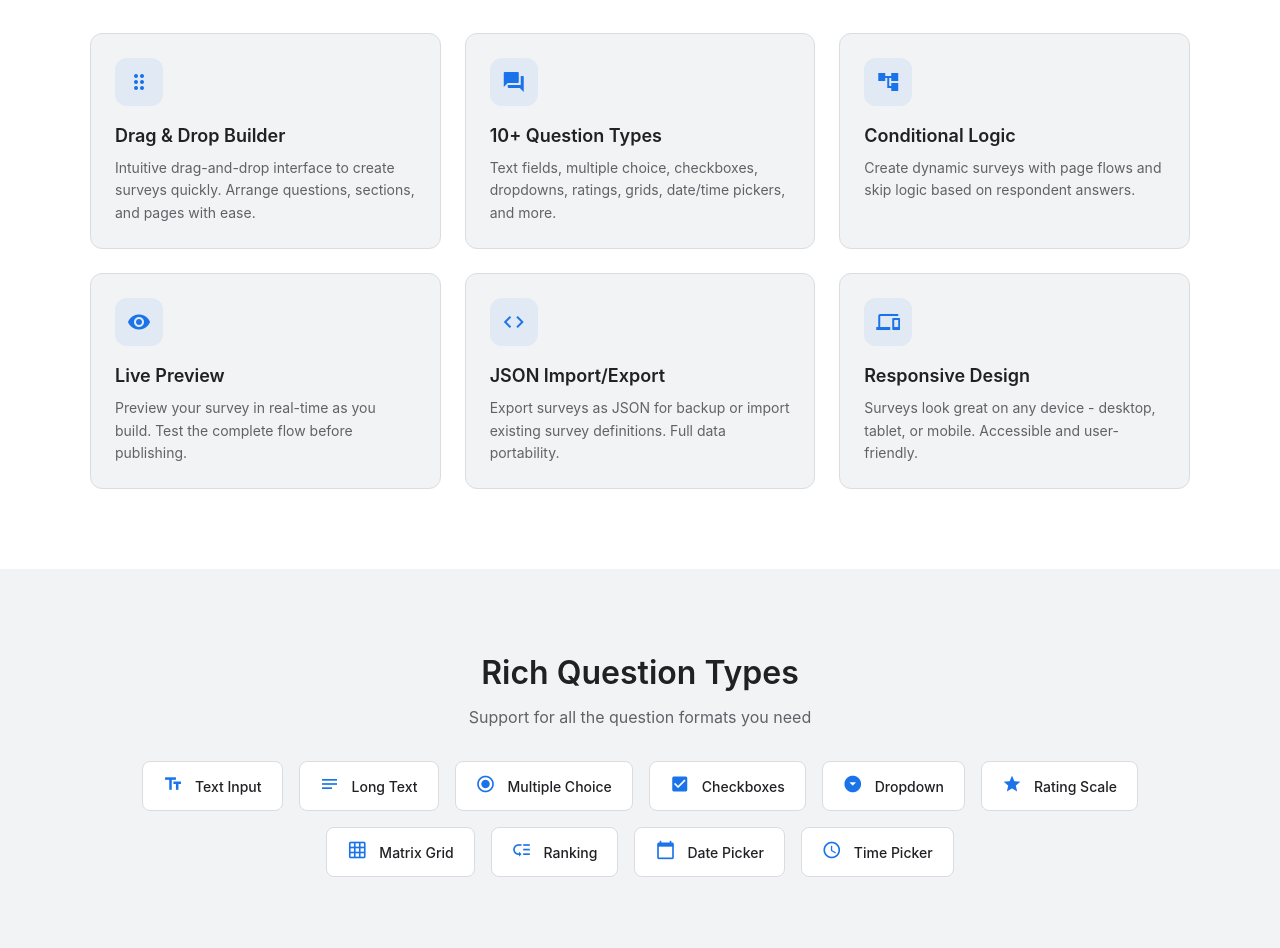
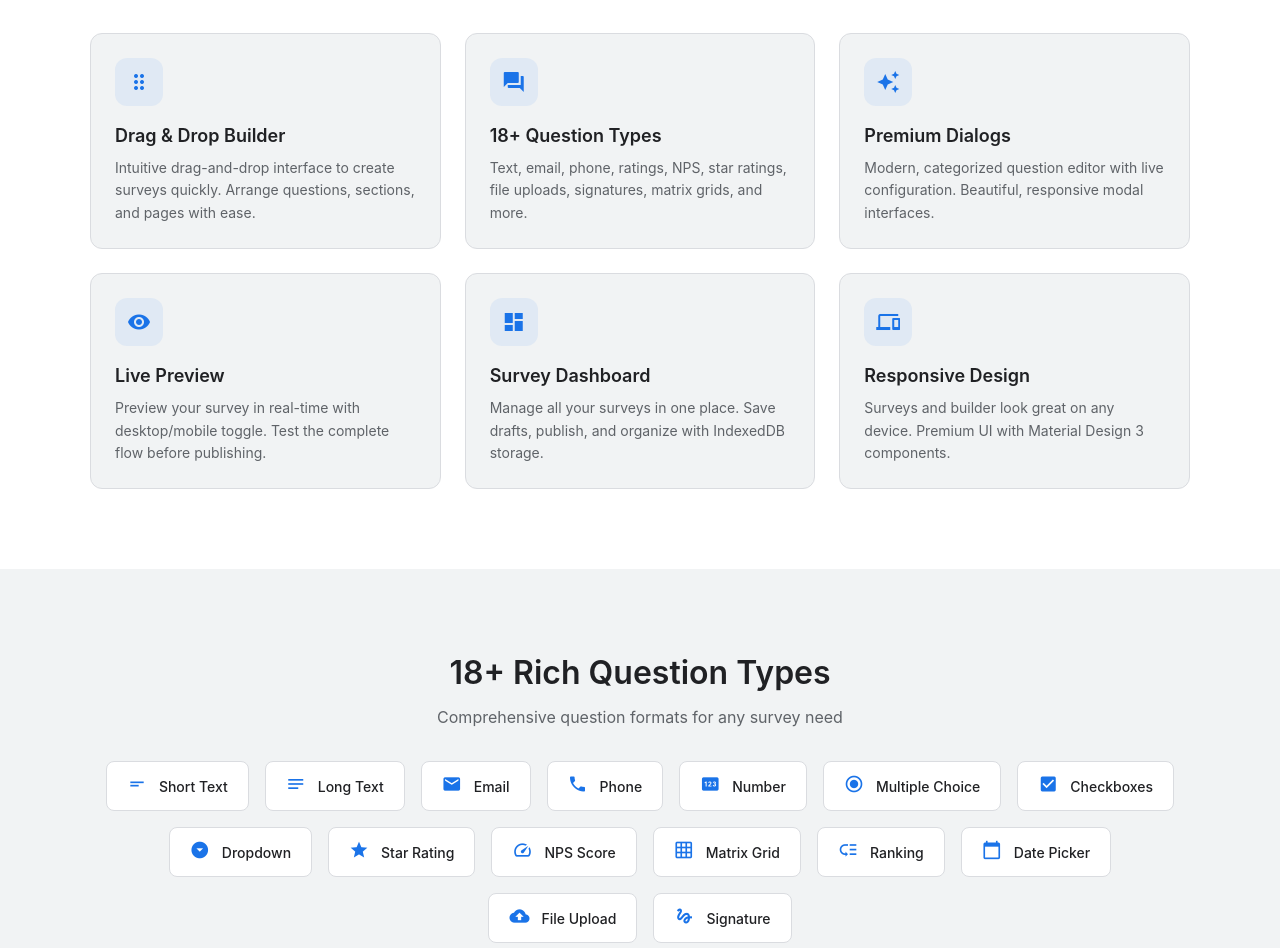
Before and after one commit to henryohanga/angular-surveys, an Angular app: page / in a window 1280 px wide. Shown: the part 804-1752 px from the top of the page. Built offline with nearby package versions, Linux system fonts and the light colour scheme.

Commit message:
feat(home): update feature descriptions and question types
- Update feature cards with new descriptions and icons
- Add new question types to showcase section
- Update stats and README to reflect 18+ question types

```diff
--- a/src/app/home/home.component.html
+++ b/src/app/home/home.component.html
@@ -31,12 +31,12 @@
     </div>
     <div class="hero-stats">
       <div class="stat">
-        <span class="stat-value">10+</span>
+        <span class="stat-value">18+</span>
         <span class="stat-label">Question Types</span>
       </div>
       <div class="stat">
         <span class="stat-value">∞</span>
-        <span class="stat-label">Pages</span>
+        <span class="stat-label">Pages & Surveys</span>
       </div>
       <div class="stat">
         <span class="stat-value">100%</span>
@@ -96,17 +96,29 @@
 <!-- Question Types Section -->
 <section class="question-types">
   <div class="section-header">
-    <h2>Rich Question Types</h2>
-    <p>Support for all the question formats you need</p>
+    <h2>18+ Rich Question Types</h2>
+    <p>Comprehensive question formats for any survey need</p>
   </div>
   <div class="types-showcase">
     <div class="type-item">
-      <mat-icon>text_fields</mat-icon>
-      <span>Text Input</span>
+      <mat-icon>short_text</mat-icon>
+      <span>Short Text</span>
     </div>
     <div class="type-item">
       <mat-icon>notes</mat-icon>
       <span>Long Text</span>
+    </div>
+    <div class="type-item">
+      <mat-icon>email</mat-icon>
+      <span>Email</span>
+    </div>
+    <div class="type-item">
+      <mat-icon>phone</mat-icon>
+      <span>Phone</span>
+    </div>
+    <div class="type-item">
+      <mat-icon>pin</mat-icon>
+      <span>Number</span>
     </div>
     <div class="type-item">
       <mat-icon>radio_button_checked</mat-icon>
@@ -122,7 +134,11 @@
     </div>
     <div class="type-item">
       <mat-icon>star</mat-icon>
-      <span>Rating Scale</span>
+      <span>Star Rating</span>
+    </div>
+    <div class="type-item">
+      <mat-icon>speed</mat-icon>
+      <span>NPS Score</span>
     </div>
     <div class="type-item">
       <mat-icon>grid_on</mat-icon>
@@ -137,8 +153,12 @@
       <span>Date Picker</span>
     </div>
     <div class="type-item">
-      <mat-icon>schedule</mat-icon>
-      <span>Time Picker</span>
+      <mat-icon>cloud_upload</mat-icon>
+      <span>File Upload</span>
+    </div>
+    <div class="type-item">
+      <mat-icon>gesture</mat-icon>
+      <span>Signature</span>
     </div>
   </div>
 </section>
--- a/src/app/home/home.component.ts
+++ b/src/app/home/home.component.ts
@@ -31,33 +31,33 @@ export class HomeComponent {
     },
     {
       icon: 'question_answer',
-      title: '10+ Question Types',
+      title: '18+ Question Types',
       description:
-        'Text fields, multiple choice, checkboxes, dropdowns, ratings, grids, date/time pickers, and more.',
+        'Text, email, phone, ratings, NPS, star ratings, file uploads, signatures, matrix grids, and more.',
     },
     {
-      icon: 'account_tree',
-      title: 'Conditional Logic',
+      icon: 'auto_awesome',
+      title: 'Premium Dialogs',
       description:
-        'Create dynamic surveys with page flows and skip logic based on respondent answers.',
+        'Modern, categorized question editor with live configuration. Beautiful, responsive modal interfaces.',
     },
     {
       icon: 'visibility',
       title: 'Live Preview',
       description:
-        'Preview your survey in real-time as you build. Test the complete flow before publishing.',
+        'Preview your survey in real-time with desktop/mobile toggle. Test the complete flow before publishing.',
     },
     {
-      icon: 'code',
-      title: 'JSON Import/Export',
+      icon: 'dashboard',
+      title: 'Survey Dashboard',
       description:
-        'Export surveys as JSON for backup or import existing survey definitions. Full data portability.',
+        'Manage all your surveys in one place. Save drafts, publish, and organize with IndexedDB storage.',
     },
     {
       icon: 'devices',
       title: 'Responsive Design',
       description:
-        'Surveys look great on any device - desktop, tablet, or mobile. Accessible and user-friendly.',
+        'Surveys and builder look great on any device. Premium UI with Material Design 3 components.',
     },
   ];
 
```
Also changed, not shown: 1 other file (tests, documents, lock files or other folders).
